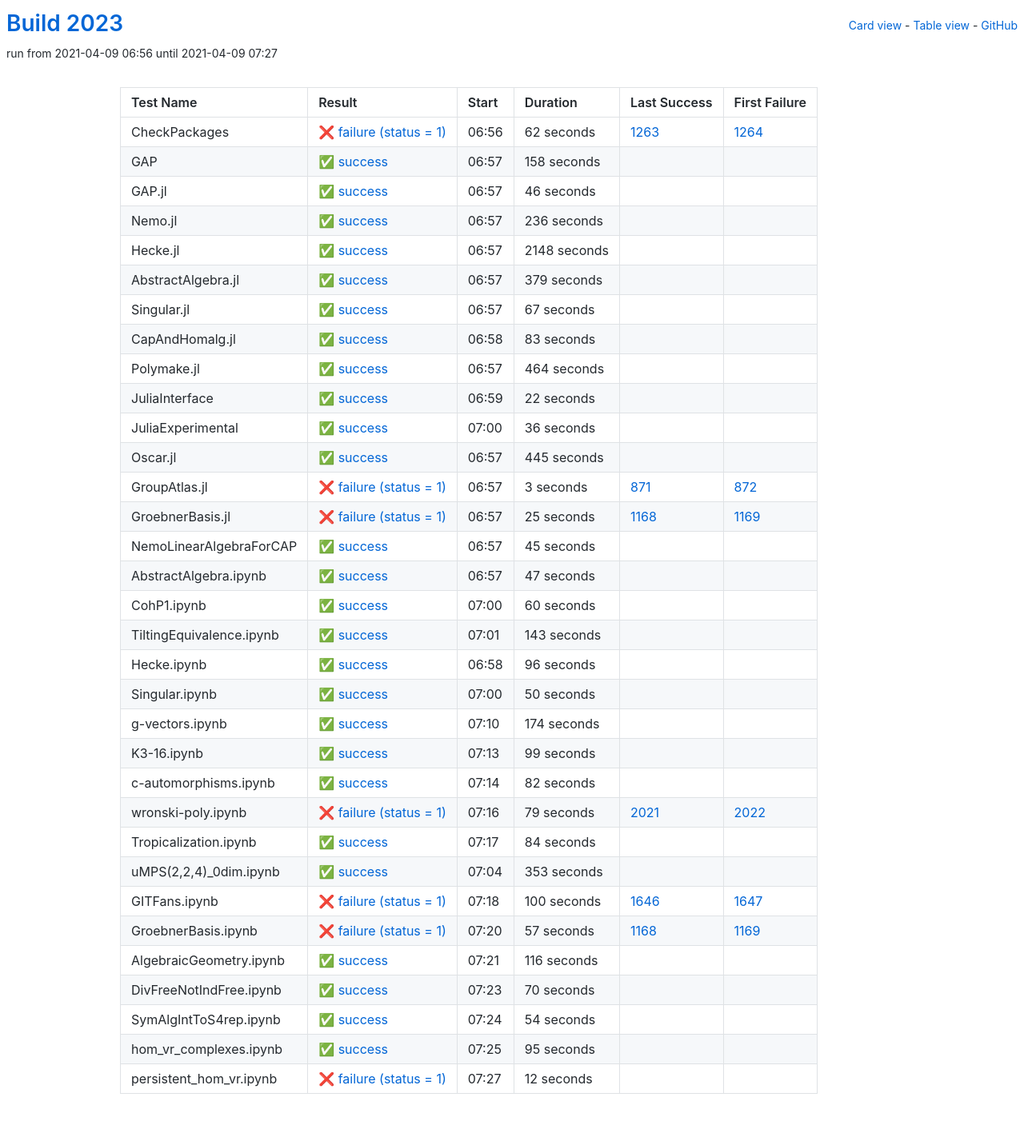
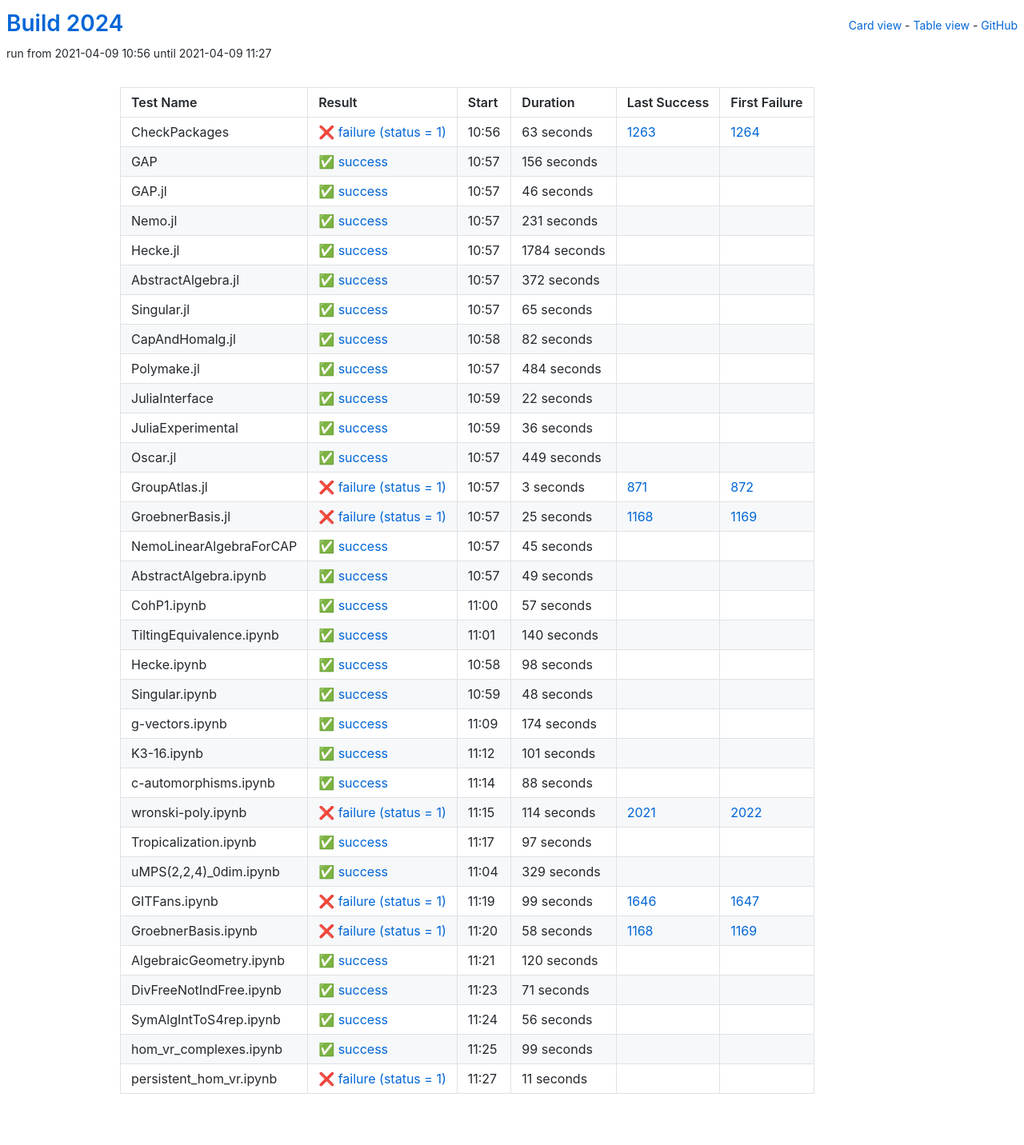
Before and after one commit to oscar-system/oscar-ci-status-stable, a Jekyll site: the page built from table.html, in a window 1280 px wide. Shown: the whole page at 80% size. Built offline with Jekyll 4.4.1, drawn with Linux system fonts in a browser that asks for light colours.

Commit message:
Build #2024

```diff
--- a/_data/ci.yml
+++ b/_data/ci.yml
@@ -1,6 +1,6 @@
 ---
-build: 2023
-build_url: https://oscarci.mathematik.uni-kl.de/job/oscar-stable/2023/
+build: 2024
+build_url: https://oscarci.mathematik.uni-kl.de/job/oscar-stable/2024/
 job: oscar-stable
 organization: oscar-system
 repo: oscar-ci-status-stable
@@ -8,32 +8,32 @@ repourl: https://github.com/oscar-system/oscar-ci-status-stable
 tests:
 - name: CheckPackages
   id: checkpackages
-  log: https://oscarci.mathematik.uni-kl.de/job/oscar-stable/2023/artifact/logs/build-2023/CheckPackages.log
-  start: 2021-04-09 06:56
+  log: https://oscarci.mathematik.uni-kl.de/job/oscar-stable/2024/artifact/logs/build-2024/CheckPackages.log
+  start: 2021-04-09 10:56
   success: false
   exitcode: 1
   status: failure
-  duration: 62
+  duration: 63
   last_success: 1263
   last_success_url: https://oscarci.mathematik.uni-kl.de/job/oscar-stable/1263/
   first_failure: 1264
   first_failure_url: https://oscarci.mathematik.uni-kl.de/job/oscar-stable/1264/
 - name: GAP
   id: gap
-  log: https://oscarci.mathematik.uni-kl.de/job/oscar-stable/2023/artifact/logs/build-2023/GAP.log
-  start: 2021-04-09 06:57
+  log: https://oscarci.mathematik.uni-kl.de/job/oscar-stable/2024/artifact/logs/build-2024/GAP.log
+  start: 2021-04-09 10:57
   success: true
   exitcode: 0
   status: success
-  duration: 158
+  duration: 156
   last_success: false
   last_success_url:
   first_failure: false
   first_failure_url:
 - name: GAP.jl
   id: gap-jl
-  log: https://oscarci.mathematik.uni-kl.de/job/oscar-stable/2023/artifact/logs/build-2023/GAP.jl.log
-  start: 2021-04-09 06:57
+  log: https://oscarci.mathematik.uni-kl.de/job/oscar-stable/2024/artifact/logs/build-2024/GAP.jl.log
+  start: 2021-04-09 10:57
   success: true
   exitcode: 0
   status: success
@@ -44,80 +44,80 @@ tests:
   first_failure_url:
 - name: Nemo.jl
   id: nemo-jl
-  log: https://oscarci.mathematik.uni-kl.de/job/oscar-stable/2023/artifact/logs/build-2023/Nemo.jl.log
-  start: 2021-04-09 06:57
+  log: https://oscarci.mathematik.uni-kl.de/job/oscar-stable/2024/artifact/logs/build-2024/Nemo.jl.log
+  start: 2021-04-09 10:57
   success: true
   exitcode: 0
   status: success
-  duration: 236
+  duration: 231
   last_success: false
   last_success_url:
   first_failure: false
   first_failure_url:
 - name: Hecke.jl
   id: hecke-jl
-  log: https://oscarci.mathematik.uni-kl.de/job/oscar-stable/2023/artifact/logs/build-2023/Hecke.jl.log
-  start: 2021-04-09 06:57
+  log: https://oscarci.mathematik.uni-kl.de/job/oscar-stable/2024/artifact/logs/build-2024/Hecke.jl.log
+  start: 2021-04-09 10:57
   success: true
   exitcode: 0
   status: success
-  duration: 2148
+  duration: 1784
   last_success: false
   last_success_url:
   first_failure: false
   first_failure_url:
 - name: AbstractAlgebra.jl
   id: abstractalgebra-jl
-  log: https://oscarci.mathematik.uni-kl.de/job/oscar-stable/2023/artifact/logs/build-2023/AbstractAlgebra.jl.log
-  start: 2021-04-09 06:57
+  log: https://oscarci.mathematik.uni-kl.de/job/oscar-stable/2024/artifact/logs/build-2024/AbstractAlgebra.jl.log
+  start: 2021-04-09 10:57
   success: true
   exitcode: 0
   status: success
-  duration: 379
+  duration: 372
   last_success: false
   last_success_url:
   first_failure: false
   first_failure_url:
 - name: Singular.jl
   id: singular-jl
-  log: https://oscarci.mathematik.uni-kl.de/job/oscar-stable/2023/artifact/logs/build-2023/Singular.jl.log
-  start: 2021-04-09 06:57
+  log: https://oscarci.mathematik.uni-kl.de/job/oscar-stable/2024/artifact/logs/build-2024/Singular.jl.log
+  start: 2021-04-09 10:57
   success: true
   exitcode: 0
   status: success
-  duration: 67
+  duration: 65
   last_success: false
   last_success_url:
   first_failure: false
   first_failure_url:
 - name: CapAndHomalg.jl
   id: capandhomalg-jl
-  log: https://oscarci.mathematik.uni-kl.de/job/oscar-stable/2023/artifact/logs/build-2023/CapAndHomalg.jl.log
-  start: 2021-04-09 06:58
+  log: https://oscarci.mathematik.uni-kl.de/job/oscar-stable/2024/artifact/logs/build-2024/CapAndHomalg.jl.log
+  start: 2021-04-09 10:58
   success: true
   exitcode: 0
   status: success
-  duration: 83
+  duration: 82
   last_success: false
   last_success_url:
   first_failure: false
   first_failure_url:
 - name: Polymake.jl
   id: polymake-jl
-  log: https://oscarci.mathematik.uni-kl.de/job/oscar-stable/2023/artifact/logs/build-2023/Polymake.jl.log
-  start: 2021-04-09 06:57
+  log: https://oscarci.mathematik.uni-kl.de/job/oscar-stable/2024/artifact/logs/build-2024/Polymake.jl.log
+  start: 2021-04-09 10:57
   success: true
   exitcode: 0
   status: success
-  duration: 464
+  duration: 484
   last_success: false
   last_success_url:
   first_failure: false
   first_failure_url:
 - name: JuliaInterface
   id: juliainterface
-  log: https://oscarci.mathematik.uni-kl.de/job/oscar-stable/2023/artifact/logs/build-2023/JuliaInterface.log
-  start: 2021-04-09 06:59
+  log: https://oscarci.mathematik.uni-kl.de/job/oscar-stable/2024/artifact/logs/build-2024/JuliaInterface.log
+  start: 2021-04-09 10:59
   success: true
   exitcode: 0
   status: success
@@ -128,8 +128,8 @@ tests:
   first_failure_url:
 - name: JuliaExperimental
   id: juliaexperimental
-  log: https://oscarci.mathematik.uni-kl.de/job/oscar-stable/2023/artifact/logs/build-2023/JuliaExperimental.log
-  start: 2021-04-09 07:00
+  log: https://oscarci.mathematik.uni-kl.de/job/oscar-stable/2024/artifact/logs/build-2024/JuliaExperimental.log
+  start: 2021-04-09 10:59
   success: true
   exitcode: 0
   status: success
@@ -140,20 +140,20 @@ tests:
   first_failure_url:
 - name: Oscar.jl
   id: oscar-jl
-  log: https://oscarci.mathematik.uni-kl.de/job/oscar-stable/2023/artifact/logs/build-2023/Oscar.jl.log
-  start: 2021-04-09 06:57
+  log: https://oscarci.mathematik.uni-kl.de/job/oscar-stable/2024/artifact/logs/build-2024/Oscar.jl.log
+  start: 2021-04-09 10:57
   success: true
   exitcode: 0
   status: success
-  duration: 445
+  duration: 449
   last_success: false
   last_success_url:
   first_failure: false
   first_failure_url:
 - name: GroupAtlas.jl
   id: groupatlas-jl
-  log: https://oscarci.mathematik.uni-kl.de/job/oscar-stable/2023/artifact/logs/build-2023/GroupAtlas.jl.log
-  start: 2021-04-09 06:57
+  log: https://oscarci.mathematik.uni-kl.de/job/oscar-stable/2024/artifact/logs/build-2024/GroupAtlas.jl.log
+  start: 2021-04-09 10:57
   success: false
   exitcode: 1
   status: failure
@@ -164,8 +164,8 @@ tests:
   first_failure_url: https://oscarci.mathematik.uni-kl.de/job/oscar-stable/872/
 - name: GroebnerBasis.jl
   id: groebnerbasis-jl
-  log: https://oscarci.mathematik.uni-kl.de/job/oscar-stable/2023/artifact/logs/build-2023/GroebnerBasis.jl.log
-  start: 2021-04-09 06:57
+  log: https://oscarci.mathematik.uni-kl.de/job/oscar-stable/2024/artifact/logs/build-2024/GroebnerBasis.jl.log
+  start: 2021-04-09 10:57
   success: false
   exitcode: 1
   status: failure
@@ -176,8 +176,8 @@ tests:
   first_failure_url: https://oscarci.mathematik.uni-kl.de/job/oscar-stable/1169/
 - name: NemoLinearAlgebraForCAP
   id: nemolinearalgebraforcap
-  log: https://oscarci.mathematik.uni-kl.de/job/oscar-stable/2023/artifact/logs/build-2023/NemoLinearAlgebraForCAP.log
-  start: 2021-04-09 06:57
+  log: https://oscarci.mathematik.uni-kl.de/job/oscar-stable/2024/artifact/logs/build-2024/NemoLinearAlgebraForCAP.log
+  start: 2021-04-09 10:57
   success: true
   exitcode: 0
   status: success
@@ -188,68 +188,68 @@ tests:
   first_failure_url:
 - name: AbstractAlgebra.ipynb
   id: abstractalgebra-ipynb
-  log: https://oscarci.mathematik.uni-kl.de/job/oscar-stable/2023/artifact/logs/build-2023/AbstractAlgebra.ipynb.log
-  start: 2021-04-09 06:57
+  log: https://oscarci.mathematik.uni-kl.de/job/oscar-stable/2024/artifact/logs/build-2024/AbstractAlgebra.ipynb.log
+  start: 2021-04-09 10:57
   success: true
   exitcode: 0
   status: success
-  duration: 47
+  duration: 49
   last_success: false
   last_success_url:
   first_failure: false
   first_failure_url:
 - name: CohP1.ipynb
   id: cohp1-ipynb
-  log: https://oscarci.mathematik.uni-kl.de/job/oscar-stable/2023/artifact/logs/build-2023/CohP1.ipynb.log
-  start: 2021-04-09 07:00
+  log: https://oscarci.mathematik.uni-kl.de/job/oscar-stable/2024/artifact/logs/build-2024/CohP1.ipynb.log
+  start: 2021-04-09 11:00
   success: true
   exitcode: 0
   status: success
-  duration: 60
+  duration: 57
   last_success: false
   last_success_url:
   first_failure: false
   first_failure_url:
 - name: TiltingEquivalence.ipynb
   id: tiltingequivalence-ipynb
-  log: https://oscarci.mathematik.uni-kl.de/job/oscar-stable/2023/artifact/logs/build-2023/TiltingEquivalence.ipynb.log
-  start: 2021-04-09 07:01
+  log: https://oscarci.mathematik.uni-kl.de/job/oscar-stable/2024/artifact/logs/build-2024/TiltingEquivalence.ipynb.log
+  start: 2021-04-09 11:01
   success: true
   exitcode: 0
   status: success
-  duration: 143
+  duration: 140
   last_success: false
   last_success_url:
   first_failure: false
   first_failure_url:
 - name: Hecke.ipynb
   id: hecke-ipynb
-  log: https://oscarci.mathematik.uni-kl.de/job/oscar-stable/2023/artifact/logs/build-2023/Hecke.ipynb.log
-  start: 2021-04-09 06:58
+  log: https://oscarci.mathematik.uni-kl.de/job/oscar-stable/2024/artifact/logs/build-2024/Hecke.ipynb.log
+  start: 2021-04-09 10:58
   success: true
   exitcode: 0
   status: success
-  duration: 96
+  duration: 98
   last_success: false
   last_success_url:
   first_failure: false
   first_failure_url:
 - name: Singular.ipynb
   id: singular-ipynb
-  log: https://oscarci.mathematik.uni-kl.de/job/oscar-stable/2023/artifact/logs/build-2023/Singular.ipynb.log
-  start: 2021-04-09 07:00
+  log: https://oscarci.mathematik.uni-kl.de/job/oscar-stable/2024/artifact/logs/build-2024/Singular.ipynb.log
+  start: 2021-04-09 10:59
   success: true
   exitcode: 0
   status: success
-  duration: 50
+  duration: 48
   last_success: false
   last_success_url:
   first_failure: false
   first_failure_url:
 - name: g-vectors.ipynb
   id: g-vectors-ipynb
-  log: https://oscarci.mathematik.uni-kl.de/job/oscar-stable/2023/artifact/logs/build-2023/g-vectors.ipynb.log
-  start: 2021-04-09 07:10
+  log: https://oscarci.mathematik.uni-kl.de/job/oscar-stable/2024/artifact/logs/build-2024/g-vectors.ipynb.log
+  start: 2021-04-09 11:09
   success: true
   exitcode: 0
   status: success
@@ -260,8 +260,128 @@ tests:
   first_failure_url:
 - name: K3-16.ipynb
   id: k3-16-ipynb
-  log: https://oscarci.mathematik.uni-kl.de/job/oscar-stable/2023/artifact/logs/build-2023/K3-16.ipynb.log
-  start: 2021-04-09 07:13
+  log: https://oscarci.mathematik.uni-kl.de/job/oscar-stable/2024/artifact/logs/build-2024/K3-16.ipynb.log
+  start: 2021-04-09 11:12
+  success: true
+  exitcode: 0
+  status: success
+  duration: 101
+  last_success: false
+  last_success_url:
+  first_failure: false
+  first_failure_url:
+- name: c-automorphisms.ipynb
+  id: c-automorphisms-ipynb
+  log: https://oscarci.mathematik.uni-kl.de/job/oscar-stable/2024/artifact/logs/build-2024/c-automorphisms.ipynb.log
+  start: 2021-04-09 11:14
+  success: true
+  exitcode: 0
+  status: success
+  duration: 88
+  last_success: false
+  last_success_url:
+  first_failure: false
+  first_failure_url:
+- name: wronski-poly.ipynb
+  id: wronski-poly-ipynb
+  log: https://oscarci.mathematik.uni-kl.de/job/oscar-stable/2024/artifact/logs/build-2024/wronski-poly.ipynb.log
+  start: 2021-04-09 11:15
+  success: false
+  exitcode: 1
+  status: failure
+  duration: 114
+  last_success: 2021
+  last_success_url: https://oscarci.mathematik.uni-kl.de/job/oscar-stable/2021/
+  first_failure: 2022
+  first_failure_url: https://oscarci.mathematik.uni-kl.de/job/oscar-stable/2022/
+- name: Tropicalization.ipynb
+  id: tropicalization-ipynb
+  log: https://oscarci.mathematik.uni-kl.de/job/oscar-stable/2024/artifact/logs/build-2024/Tropicalization.ipynb.log
+  start: 2021-04-09 11:17
+  success: true
+  exitcode: 0
+  status: success
+  duration: 97
+  last_success: false
+  last_success_url:
+  first_failure: false
+  first_failure_url:
+- name: uMPS(2,2,4)_0dim.ipynb
+  id: umps-2-2-4-0dim-ipynb
+  log: https://oscarci.mathematik.uni-kl.de/job/oscar-stable/2024/artifact/logs/build-2024/uMPS-2-2-4-_0dim.ipynb.log
+  start: 2021-04-09 11:04
+  success: true
+  exitcode: 0
+  status: success
+  duration: 329
+  last_success: false
+  last_success_url:
+  first_failure: false
+  first_failure_url:
+- name: GITFans.ipynb
+  id: gitfans-ipynb
+  log: https://oscarci.mathematik.uni-kl.de/job/oscar-stable/2024/artifact/logs/build-2024/GITFans.ipynb.log
+  start: 2021-04-09 11:19
+  success: false
+  exitcode: 1
+  status: failure
+  duration: 99
+  last_success: 1646
+  last_success_url: https://oscarci.mathematik.uni-kl.de/job/oscar-stable/1646/
+  first_failure: 1647
+  first_failure_url: https://oscarci.mathematik.uni-kl.de/job/oscar-stable/1647/
+- name: GroebnerBasis.ipynb
+  id: groebnerbasis-ipynb
+  log: https://oscarci.mathematik.uni-kl.de/job/oscar-stable/2024/artifact/logs/build-2024/GroebnerBasis.ipynb.log
+  start: 2021-04-09 11:20
+  success: false
+  exitcode: 1
+  status: failure
+  duration: 58
+  last_success: 1168
+  last_success_url: https://oscarci.mathematik.uni-kl.de/job/oscar-stable/1168/
+  first_failure: 1169
+  first_failure_url: https://oscarci.mathematik.uni-kl.de/job/oscar-stable/1169/
+- name: AlgebraicGeometry.ipynb
+  id: algebraicgeometry-ipynb
+  log: https://oscarci.mathematik.uni-kl.de/job/oscar-stable/2024/artifact/logs/build-2024/AlgebraicGeometry.ipynb.log
+  start: 2021-04-09 11:21
+  success: true
+  exitcode: 0
+  status: success
+  duration: 120
+  last_success: false
+  last_success_url:
+  first_failure: false
+  first_failure_url:
+- name: DivFreeNotIndFree.ipynb
+  id: divfreenotindfree-ipynb
+  log: https://oscarci.mathematik.uni-kl.de/job/oscar-stable/2024/artifact/logs/build-2024/DivFreeNotIndFree.ipynb.log
+  start: 2021-04-09 11:23
+  success: true
+  exitcode: 0
+  status: success
+  duration: 71
+  last_success: false
+  last_success_url:
+  first_failure: false
+  first_failure_url:
+- name: SymAlgIntToS4rep.ipynb
+  id: symalginttos4rep-ipynb
+  log: https://oscarci.mathematik.uni-kl.de/job/oscar-stable/2024/artifact/logs/build-2024/SymAlgIntToS4rep.ipynb.log
+  start: 2021-04-09 11:24
+  success: true
+  exitcode: 0
+  status: success
+  duration: 56
+  last_success: false
+  last_success_url:
+  first_failure: false
+  first_failure_url:
+- name: hom_vr_complexes.ipynb
+  id: hom-vr-complexes-ipynb
+  log: https://oscarci.mathematik.uni-kl.de/job/oscar-stable/2024/artifact/logs/build-2024/hom_vr_complexes.ipynb.log
+  start: 2021-04-09 11:25
   success: true
   exitcode: 0
   status: success
@@ -270,135 +390,15 @@ tests:
   last_success_url:
   first_failure: false
   first_failure_url:
-- name: c-automorphisms.ipynb
-  id: c-automorphisms-ipynb
-  log: https://oscarci.mathematik.uni-kl.de/job/oscar-stable/2023/artifact/logs/build-2023/c-automorphisms.ipynb.log
-  start: 2021-04-09 07:14
-  success: true
-  exitcode: 0
-  status: success
-  duration: 82
+- name: persistent_hom_vr.ipynb
+  id: persistent-hom-vr-ipynb
+  log: https://oscarci.mathematik.uni-kl.de/job/oscar-stable/2024/artifact/logs/build-2024/persistent_hom_vr.ipynb.log
+  start: 2021-04-09 11:27
+  success: false
+  exitcode: 1
+  status: failure
+  duration: 11
   last_success: false
   last_success_url:
   first_failure: false
   first_failure_url:
-- name: wronski-poly.ipynb
-  id: wronski-poly-ipynb
-  log: https://oscarci.mathematik.uni-kl.de/job/oscar-stable/2023/artifact/logs/build-2023/wronski-poly.ipynb.log
-  start: 2021-04-09 07:16
-  success: false
-  exitcode: 1
-  status: failure
-  duration: 79
-  last_success: 2021
-  last_success_url: https://oscarci.mathematik.uni-kl.de/job/oscar-stable/2021/
-  first_failure: 2022
-  first_failure_url: https://oscarci.mathematik.uni-kl.de/job/oscar-stable/2022/
-- name: Tropicalization.ipynb
-  id: tropicalization-ipynb
-  log: https://oscarci.mathematik.uni-kl.de/job/oscar-stable/2023/artifact/logs/build-2023/Tropicalization.ipynb.log
-  start: 2021-04-09 07:17
-  success: true
-  exitcode: 0
-  status: success
-  duration: 84
-  last_success: false
-  last_success_url:
-  first_failure: false
-  first_failure_url:
-- name: uMPS(2,2,4)_0dim.ipynb
-  id: umps-2-2-4-0dim-ipynb
-  log: https://oscarci.mathematik.uni-kl.de/job/oscar-stable/2023/artifact/logs/build-2023/uMPS-2-2-4-_0dim.ipynb.log
-  start: 2021-04-09 07:04
-  success: true
-  exitcode: 0
-  status: success
-  duration: 353
-  last_success: false
-  last_success_url:
-  first_failure: false
-  first_failure_url:
-- name: GITFans.ipynb
-  id: gitfans-ipynb
-  log: https://oscarci.mathematik.uni-kl.de/job/oscar-stable/2023/artifact/logs/build-2023/GITFans.ipynb.log
-  start: 2021-04-09 07:18
-  success: false
-  exitcode: 1
-  status: failure
-  duration: 100
-  last_success: 1646
-  last_success_url: https://oscarci.mathematik.uni-kl.de/job/oscar-stable/1646/
-  first_failure: 1647
-  first_failure_url: https://oscarci.mathematik.uni-kl.de/job/oscar-stable/1647/
-- name: GroebnerBasis.ipynb
-  id: groebnerbasis-ipynb
-  log: https://oscarci.mathematik.uni-kl.de/job/oscar-stable/2023/artifact/logs/build-2023/GroebnerBasis.ipynb.log
-  start: 2021-04-09 07:20
-  success: false
-  exitcode: 1
-  status: failure
-  duration: 57
-  last_success: 1168
-  last_success_url: https://oscarci.mathematik.uni-kl.de/job/oscar-stable/1168/
-  first_failure: 1169
-  first_failure_url: https://oscarci.mathematik.uni-kl.de/job/oscar-stable/1169/
-- name: AlgebraicGeometry.ipynb
-  id: algebraicgeometry-ipynb
-  log: https://oscarci.mathematik.uni-kl.de/job/oscar-stable/2023/artifact/logs/build-2023/AlgebraicGeometry.ipynb.log
-  start: 2021-04-09 07:21
-  success: true
-  exitcode: 0
-  status: success
-  duration: 116
-  last_success: false
-  last_success_url:
-  first_failure: false
-  first_failure_url:
-- name: DivFreeNotIndFree.ipynb
-  id: divfreenotindfree-ipynb
-  log: https://oscarci.mathematik.uni-kl.de/job/oscar-stable/2023/artifact/logs/build-2023/DivFreeNotIndFree.ipynb.log
-  start: 2021-04-09 07:23
-  success: true
-  exitcode: 0
-  status: success
-  duration: 70
-  last_success: false
-  last_success_url:
-  first_failure: false
-  first_failure_url:
-- name: SymAlgIntToS4rep.ipynb
-  id: symalginttos4rep-ipynb
-  log: https://oscarci.mathematik.uni-kl.de/job/oscar-stable/2023/artifact/logs/build-2023/SymAlgIntToS4rep.ipynb.log
-  start: 2021-04-09 07:24
-  success: true
-  exitcode: 0
-  status: success
-  duration: 54
-  last_success: false
-  last_success_url:
-  first_failure: false
-  first_failure_url:
-- name: hom_vr_complexes.ipynb
-  id: hom-vr-complexes-ipynb
-  log: https://oscarci.mathematik.uni-kl.de/job/oscar-stable/2023/artifact/logs/build-2023/hom_vr_complexes.ipynb.log
-  start: 2021-04-09 07:25
-  success: true
-  exitcode: 0
-  status: success
-  duration: 95
-  last_success: false
-  last_success_url:
-  first_failure: false
-  first_failure_url:
-- name: persistent_hom_vr.ipynb
-  id: persistent-hom-vr-ipynb
-  log: https://oscarci.mathematik.uni-kl.de/job/oscar-stable/2023/artifact/logs/build-2023/persistent_hom_vr.ipynb.log
-  start: 2021-04-09 07:27
-  success: false
-  exitcode: 1
-  status: failure
-  duration: 12
-  last_success: false
-  last_success_url:
-  first_failure: false
-  first_failure_url:
```
Also changed, not shown: README.md.
